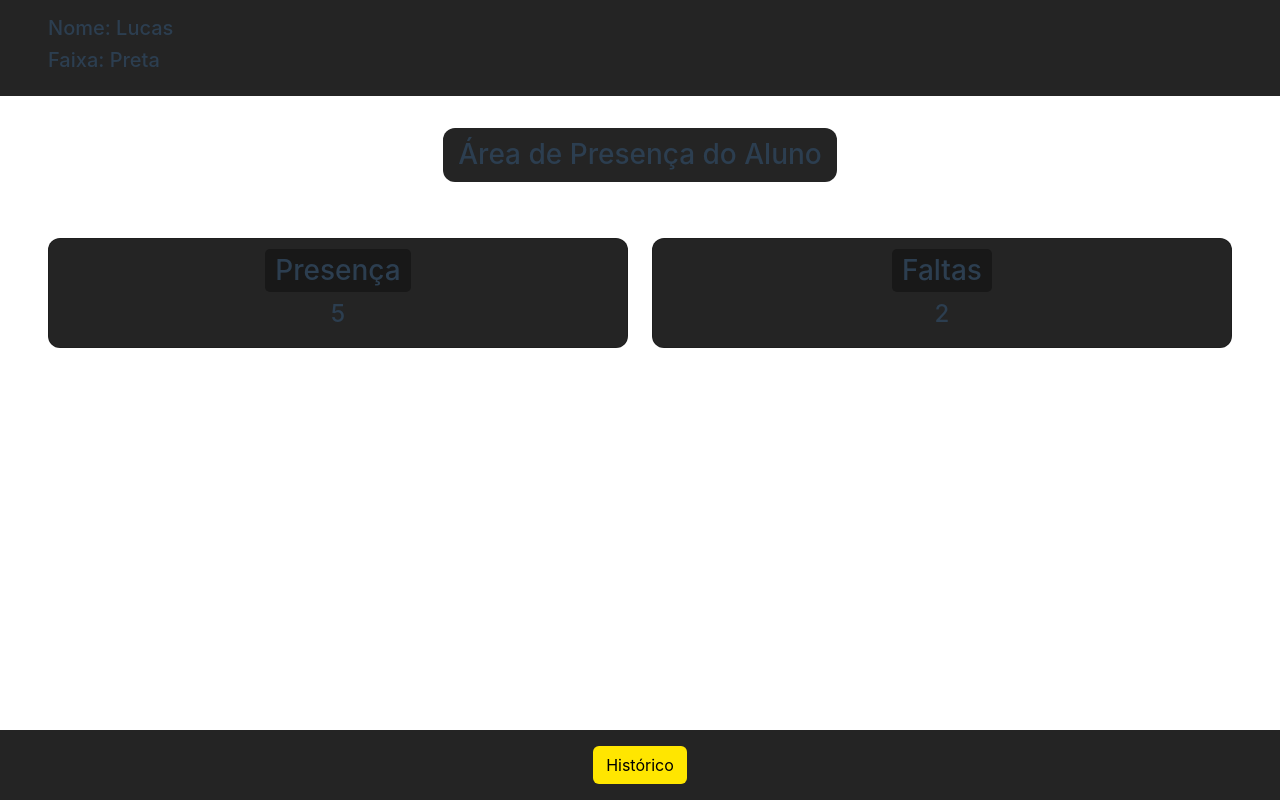
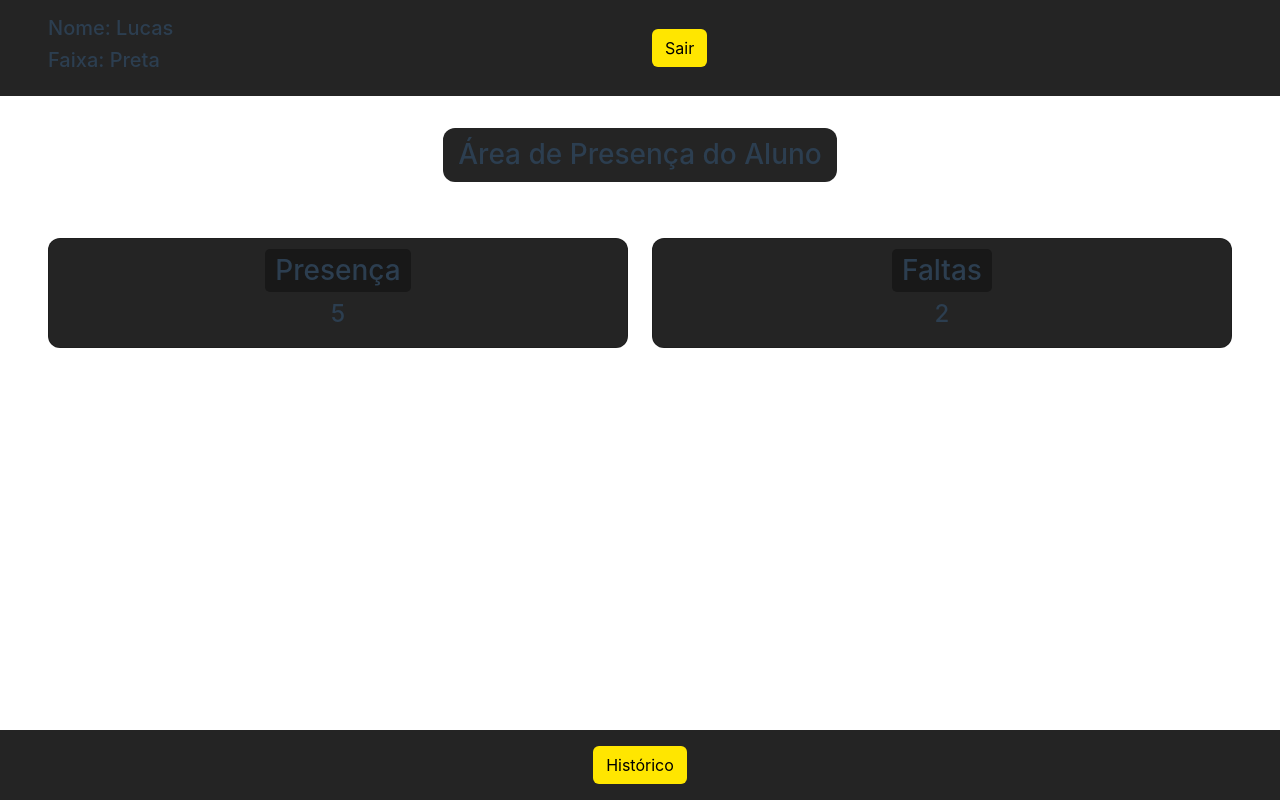
Before and after one commit to LucasAlmeida-jpg/presence-gym, a Vue app: page /user in a window 1280 px wide. Built offline with nearby package versions, Linux system fonts and the light colour scheme.

Commit message:
new button

```diff
--- a/index.html
+++ b/index.html
@@ -4,7 +4,7 @@
     <meta charset="UTF-8">
     <link rel="icon" href="/favicon.ico">
     <meta name="viewport" content="width=device-width, initial-scale=1.0">
-    <title>Vite App</title>
+    <title>Brazilian Jiu Jitsu</title>
   </head>
   <body>
     <div id="app"></div>
--- a/src/views/UserView.vue
+++ b/src/views/UserView.vue
@@ -2,14 +2,12 @@
     <section class="container-0">
         <nav class="row px-5 py-3 d-flex align-items-center justify-content-between">
             <div class="col-md-6">
-                <h5>
-                    Nome: Lucas
-                </h5>
-                <h5>
-                    Faixa: Preta
-                </h5>
+                <h5>Nome: Lucas</h5>
+                <h5>Faixa: Preta</h5>
             </div>
-            <div class="col-md-6"></div>
+            <div class="col-md-6">
+                <button class="btn">Sair</button>
+            </div>
         </nav>
         <article class="row article px-5 py-3 text-center mt-3 justify-content-center d-flex">
             <h3 class="text-center">Área de Presença do Aluno</h3>
@@ -32,7 +30,7 @@
 
         <footer class="row px-5 py-3">
             <div class="col-md-12 text-center">
-                   <button class="btn">Histórico</button>
+                <button class="btn">Histórico</button>
             </div>
         </footer>
     </section>
```
